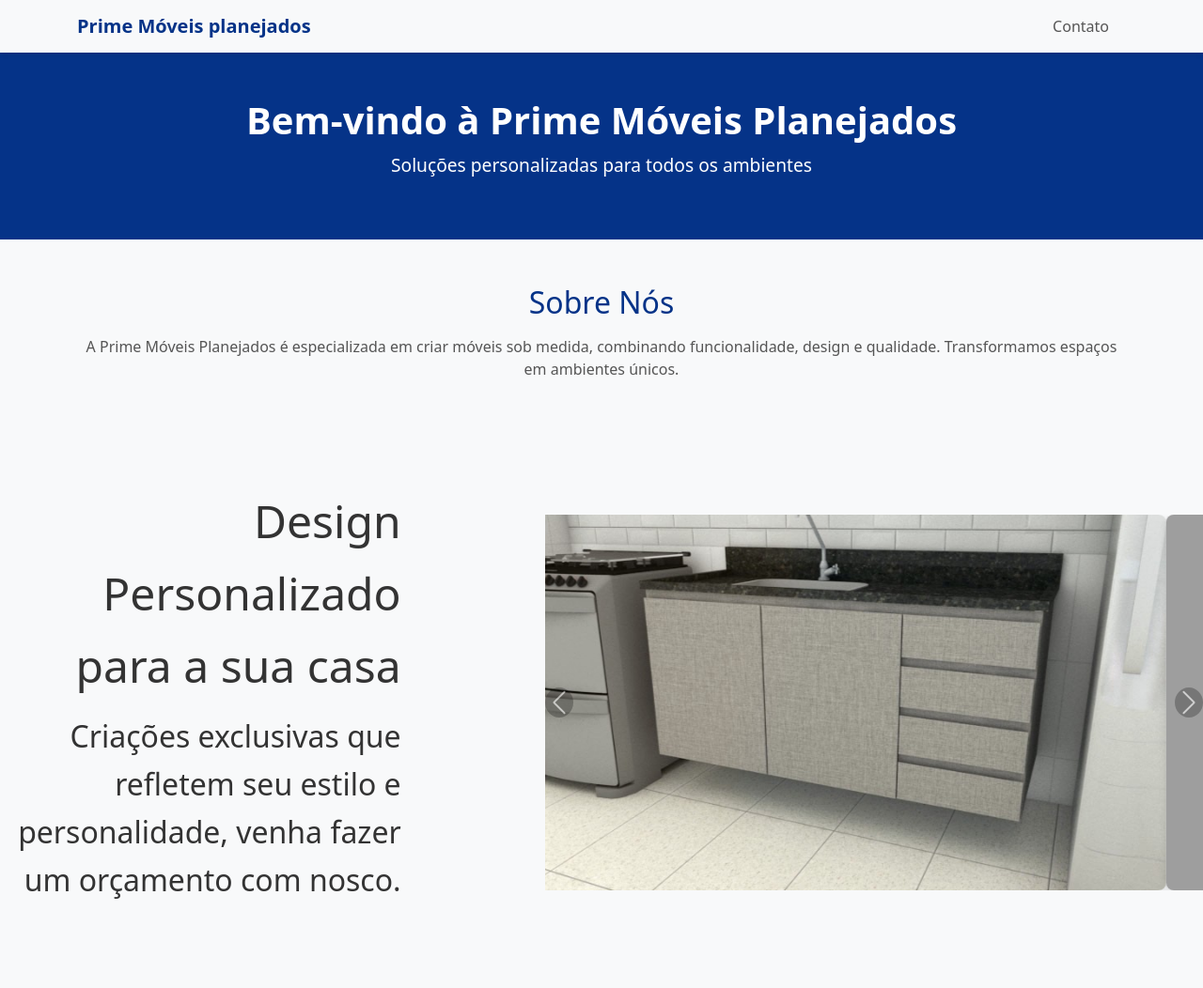
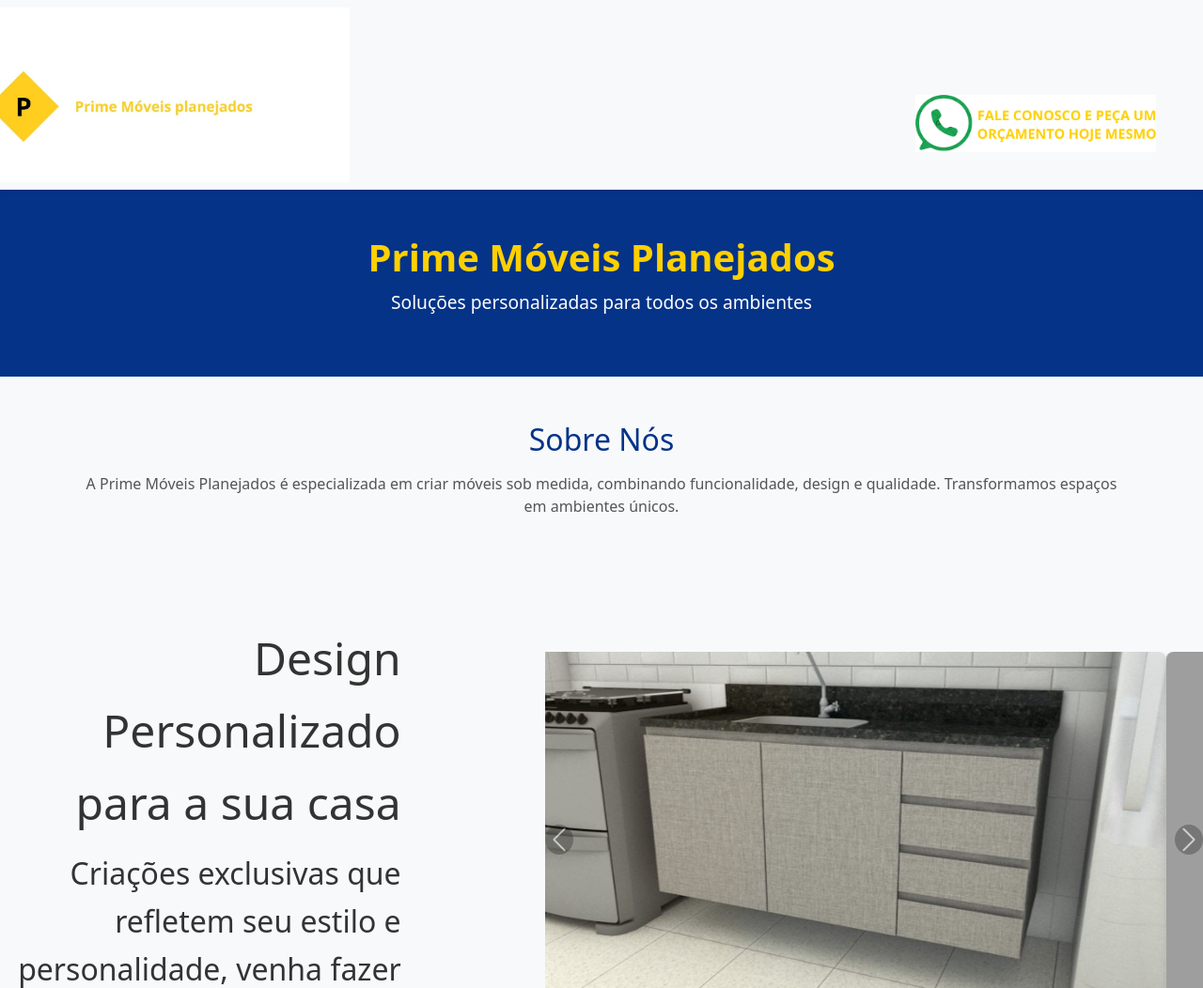
Before and after one commit to vini010101/prime_moveis, a website: page src/frontend/index.html in a window 1280 px wide. Shown: the top 1052 px of the page at 94% size. Drawn offline with nearby package versions, Linux system fonts and the light colour scheme; grey boxes are pictures that could not be loaded; a script that the page names is missing.

Commit message:
adicionei logos

```diff
--- a/src/frontend/index.html
+++ b/src/frontend/index.html
@@ -15,21 +15,31 @@
     <!-- Navbar -->
     <nav class="navbar navbar-expand-lg navbar-light bg-light">
         <div class="container">
-            <a class="navbar-brand" href="#">Prime Móveis planejados</a>
+            <!-- Logo -->
+            <img src="imagens/Prime_logo.jpg" class="logo-img">
+
+            <!-- Toggler para tela pequena -->
             <button class="navbar-toggler" type="button" data-bs-toggle="collapse" data-bs-target="#navbarNav" aria-controls="navbarNav" aria-expanded="false" aria-label="Toggle navigation">
                 <span class="navbar-toggler-icon"></span>
             </button>
+
+            <!-- Menu de navegação -->
             <div class="collapse navbar-collapse" id="navbarNav">
                 <ul class="navbar-nav ms-auto">
-                    <li class="nav-item"><a class="nav-link" href="#contato">Contato</a></li>
+                    <li class="nav-item contato">
+                        <!-- Link com imagem do "Contato" alinhado à direita -->
+                        <a class="nav-link" href="#contato">
+                            <img src="imagens/logo_wpp03.png" alt="Contato" class="contato-img">
+                        </a>
+                    </li>
                 </ul>
             </div>
         </div>
     </nav>
-
+</body>
     <!-- Banner Inicial -->
     <div class="container-fluid bg-primary text-white text-center py-5">
-        <h1>Bem-vindo à Prime Móveis Planejados</h1>
+        <h1>Prime Móveis Planejados</h1>
         <p>Soluções personalizadas para todos os ambientes</p>
     </div>
 
--- a/src/frontend/style.css
+++ b/src/frontend/style.css
@@ -10,19 +10,50 @@ body {
     font-family: 'Arial', sans-serif;
     line-height: 1.6;
     color: #333;
+    margin: 0; /* Remove a margem do corpo */
+    padding: 0; /* Remove o padding do corpo */
 }
 
 /* Navbar */
 .navbar {
     box-shadow: 0 2px 5px rgba(0, 0, 0, 0.1);
+    margin-bottom: 0; /* Remove qualquer margem inferior da navbar */
+    padding-top: 0; /* Remove qualquer padding superior */
 }
 
-.navbar-brand {
-    font-size: 1.5rem;
-    font-weight: bold;
-    color: #053388 !important;
+/* Logo */
+.logo-img {
+    width: 40%;
+    height: auto; /* Mantém a proporção */
+    position: relative;
+    left: -14%; /* Ajuste o valor conforme necessário */
 }
 
+/* Alinha o item 'contato' à direita */
+.contato {
+    margin-left: auto;  /* Garante que o item 'contato' seja alinhado à direita */
+}
+
+/* Estilo da imagem dentro do item de navegação */
+.contato-img {
+    width: 20%;  /* Ajuste o tamanho da imagem */
+    height: auto;  /* Mantém a proporção da imagem */
+    position: absolute;  /* Faz com que a imagem se posicione de forma absoluta dentro do seu contêiner */
+    right: 50px;  /* Ajusta a posição para a esquerda, 50px de distância do canto direito */
+    margin-top: 100%,
+}
+
+
+
+/* Banner inicial */
+.container-fluid {
+    background: linear-gradient(135deg, #053388, #053388) !important;
+    color: white !important;
+    padding: 20px 0 !important; /* Reduzido de 50px para 20px */
+    margin-top: 0 !important; /* Remove qualquer margem superior adicional */
+}
+
+/* Links da Navbar */
 .navbar-nav .nav-link {
     color: #555 !important;
     margin: 0 10px;
@@ -32,12 +63,16 @@ body {
     color: #007bff !important;
 }
 
-/* Banner inicial */
-.container-fluid {
-    background: linear-gradient(135deg, #053388, #053388);
-    color: white;
-    padding: 50px 0;
+
+
+
+.container-fluid h1 {
+    color: #ffd000; /* Exemplo de cor laranja */
+    font-size: 3rem; /* Tamanho ajustado */
+    font-weight: 700; /* Peso da fonte mais intenso */
 }
+
+
 
 .container-fluid h1 {
     font-size: 2.5rem;
```
Also changed, not shown: src/frontend/imagens/Prime_logo.jpg (added), src/frontend/imagens/logo_wpp03.png (added).
